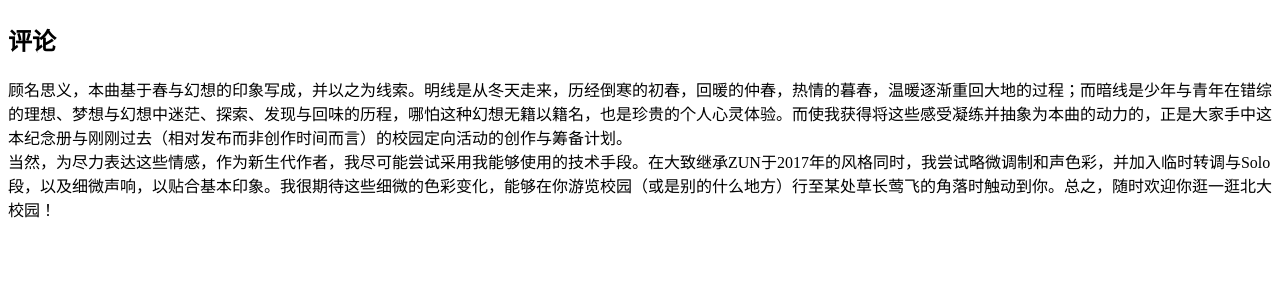
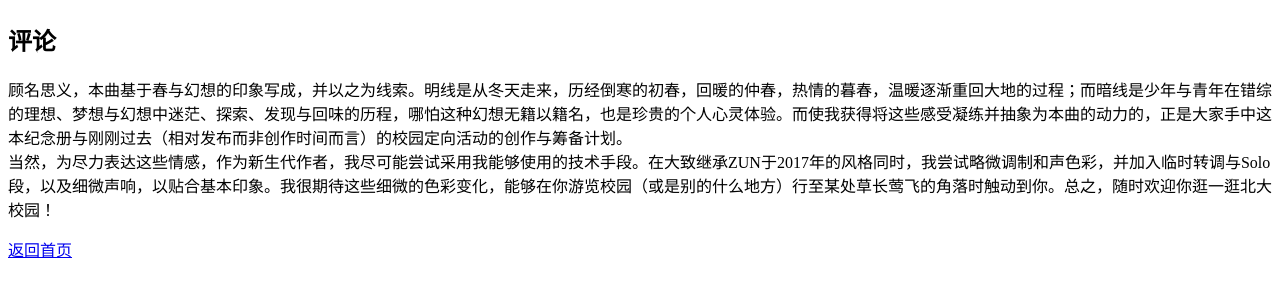
Before and after one commit to H2O-SleepySanae/H2O-SleepySanae.github.io, a plain HTML site: page gensoushuui-omake-tracks/gssi_tr01.html in a window 1280 px wide. Shown: the part 226-522 px from the top of the page. Drawn offline with Linux system fonts and the light colour scheme.

Commit message:
Update gssi_tr01.html

```diff
--- a/gensoushuui-omake-tracks/gssi_tr01.html
+++ b/gensoushuui-omake-tracks/gssi_tr01.html
@@ -18,5 +18,6 @@
   <br>
     当然，为尽力表达这些情感，作为新生代作者，我尽可能尝试采用我能够使用的技术手段。在大致继承ZUN于2017年的风格同时，我尝试略微调制和声色彩，并加入临时转调与Solo段，以及细微声响，以贴合基本印象。我很期待这些细微的色彩变化，能够在你游览校园（或是别的什么地方）行至某处草长莺飞的角落时触动到你。总之，随时欢迎你逛一逛北大校园！
   </p>
+    <a href="index.html">返回首页</a>
 </body>
 </html>
```
